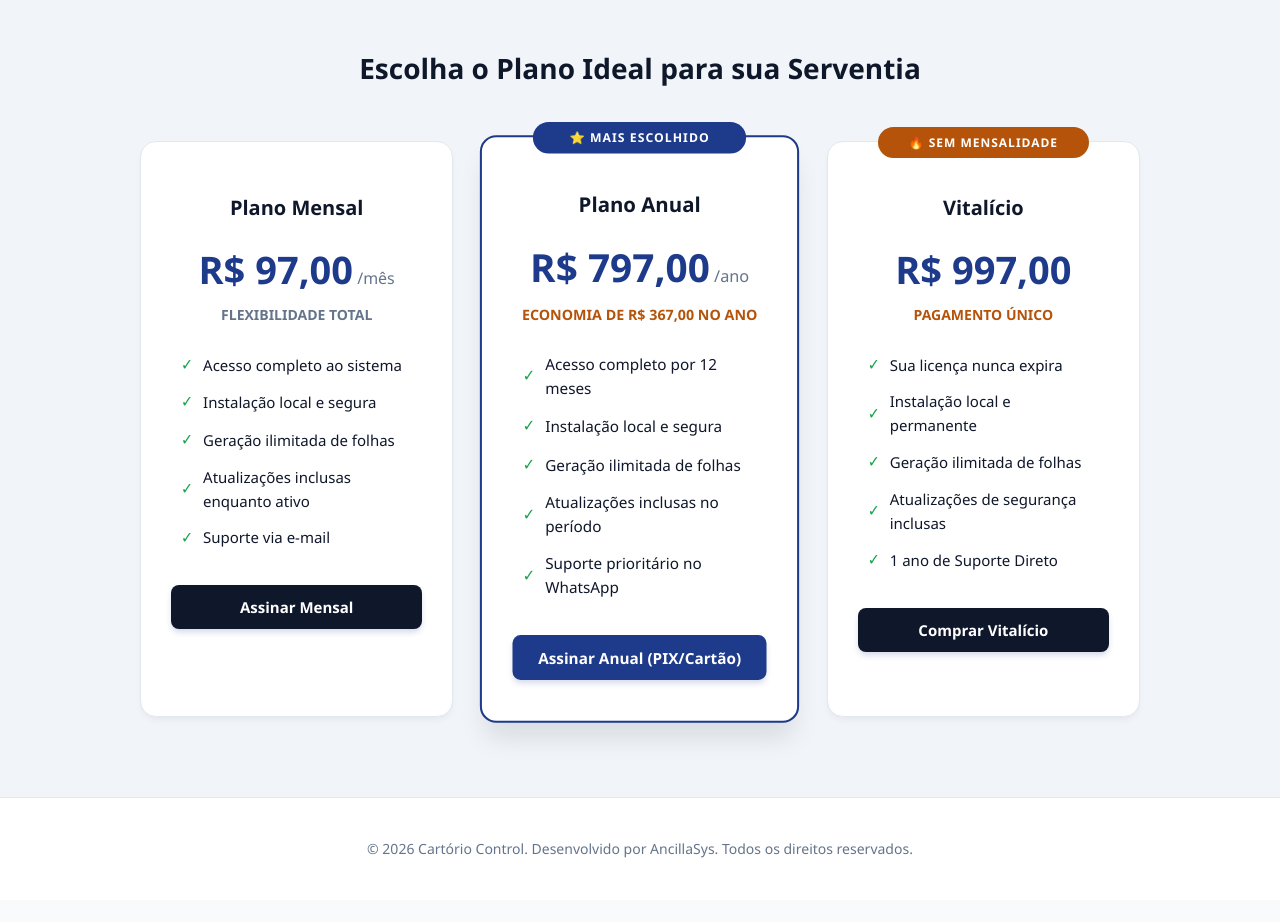
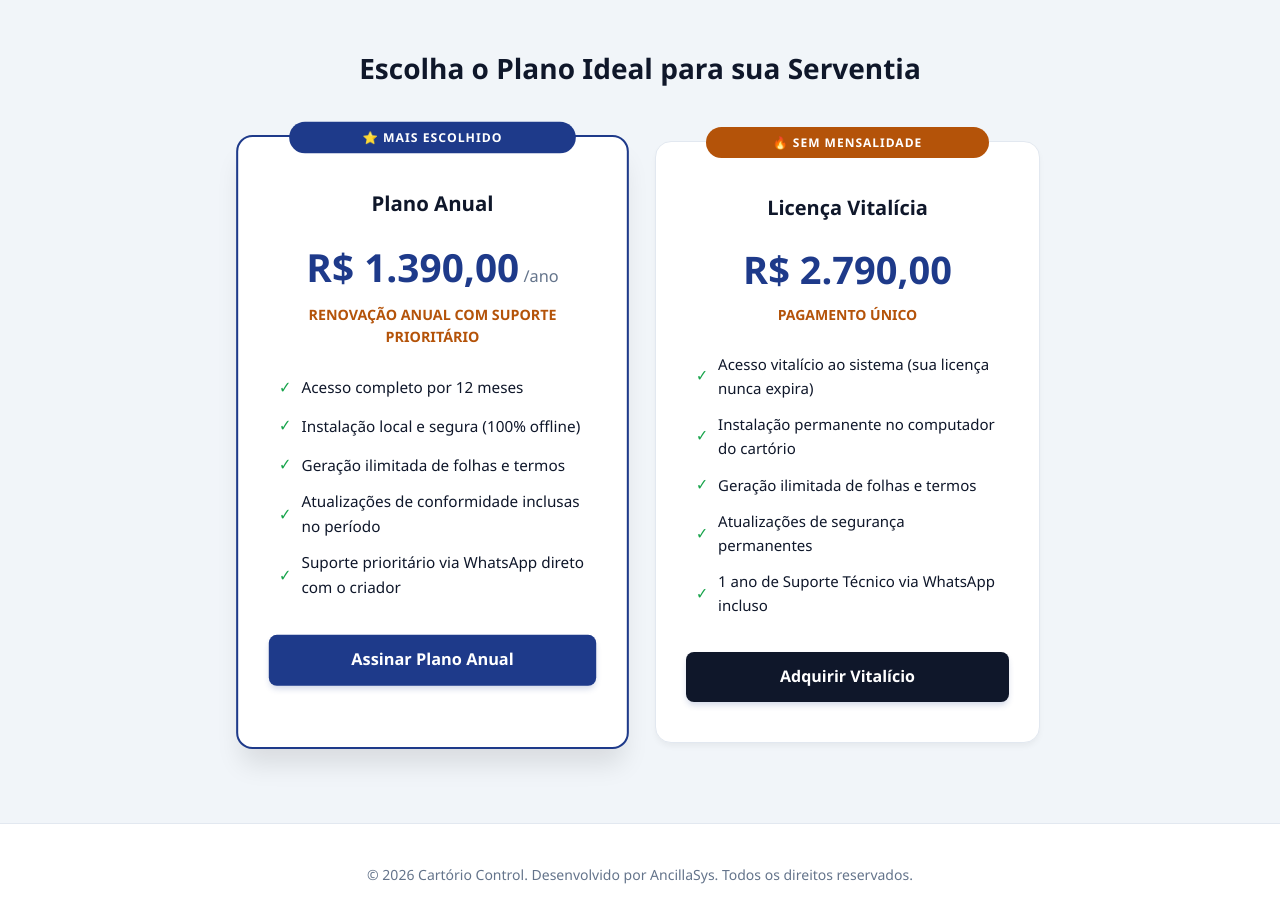
Before and after one commit to ancillasys/ancillasys, a plain HTML site: page index.html in a window 1280 px wide. Shown: the part 1500-2422 px from the top of the page. Before the commit the page ends 2400 px from the top, so only its background shows below. Drawn offline with Linux system fonts and the light colour scheme.

Commit message:
Update index.html

```diff
--- a/index.html
+++ b/index.html
@@ -128,59 +128,39 @@
             <div class="container">
                 <h2 class="section-title">Escolha o Plano Ideal para sua Serventia</h2>
 
-                <!-- Usando a classe grid do seu CSS para alinhar os 3 planos -->
-                <div class="grid" style="align-items: stretch; max-width: 1000px; margin: 0 auto;">
+                <div class="grid" style="align-items: stretch; max-width: 800px; margin: 0 auto;">
 
-                    <!-- PLANO MENSAL -->
-                    <div class="price-card" style="border: 1px solid #e2e8f0; box-shadow: 0 4px 6px -1px rgba(0,0,0,0.05);">
-                        <h3 class="price-title" style="margin-top: 10px;">Plano Mensal</h3>
-                        <div class="price-amount" style="font-size: 38px;">R$ 97,00<span style="font-size: 16px; color: var(--text-muted); font-weight: normal;"> /mês</span></div>
-                        <div class="price-subtitle" style="color: var(--text-muted);">FLEXIBILIDADE TOTAL</div>
+                    <div class="price-card" style="border: 2px solid var(--primary); transform: scale(1.02); z-index: 2;">
+                        <div class="badge-vitalicio" style="background-color: var(--primary);">⭐ Mais Escolhido</div>
+                        <h3 class="price-title" style="margin-top: 10px;">Plano Anual</h3>
+                        <div class="price-amount" style="font-size: 38px;">R$ 1.390,00<span style="font-size: 16px; color: var(--text-muted); font-weight: normal;"> /ano</span></div>
+                        <div class="price-subtitle">RENOVAÇÃO ANUAL COM SUPORTE PRIORITÁRIO</div>
                         <ul class="price-features-list" style="margin-top: 20px;">
-                            <li>Acesso completo ao sistema</li>
-                            <li>Instalação local e segura</li>
-                            <li>Geração ilimitada de folhas</li>
-                            <li>Atualizações inclusas enquanto ativo</li>
-                            <li>Suporte via e-mail</li>
+                            <li>Acesso completo por 12 meses</li>
+                            <li>Instalação local e segura (100% offline)</li>
+                            <li>Geração ilimitada de folhas e termos</li>
+                            <li>Atualizações de conformidade inclusas no período</li>
+                            <li>Suporte prioritário via WhatsApp direto com o criador</li>
                         </ul>
-                        <a href="SEU_LINK_MENSAL_AQUI" class="btn-download" style="padding: 10px 20px; font-size: 15px; width: 100%; justify-content: center; background-color: var(--dark);">
-                            Assinar Mensal
+                        <a href="SEU_LINK_ANUAL_AQUI" class="btn-download" style="padding: 12px 24px; font-size: 16px; width: 100%; justify-content: center;">
+                            Assinar Plano Anual
                         </a>
                     </div>
 
-                    <!-- PLANO ANUAL (DESTAQUE) -->
-                    <div class="price-card" style="border: 2px solid var(--primary); transform: scale(1.02); z-index: 2;">
-                        <div class="badge-vitalicio" style="background-color: var(--primary);">⭐ Mais Escolhido</div>
-                        <h3 class="price-title" style="margin-top: 10px;">Plano Anual</h3>
-                        <div class="price-amount" style="font-size: 38px;">R$ 797,00<span style="font-size: 16px; color: var(--text-muted); font-weight: normal;"> /ano</span></div>
-                        <div class="price-subtitle">ECONOMIA DE R$ 367,00 NO ANO</div>
-                        <ul class="price-features-list" style="margin-top: 20px;">
-                            <li>Acesso completo por 12 meses</li>
-                            <li>Instalação local e segura</li>
-                            <li>Geração ilimitada de folhas</li>
-                            <li>Atualizações inclusas no período</li>
-                            <li>Suporte prioritário no WhatsApp</li>
-                        </ul>
-                        <a href="SEU_LINK_ANUAL_AQUI" class="btn-download" style="padding: 10px 20px; font-size: 15px; width: 100%; justify-content: center;">
-                            Assinar Anual (PIX/Cartão)
-                        </a>
-                    </div>
-
-                    <!-- LICENÇA VITALÍCIA -->
-                    <div class="price-card" style="border: 1px solid #e2e8f0; box-shadow: 0 4px 6px -1px rgba(0,0,0,0.05);">
+                    <div class="price-card" style="border: 1px solid #e2e8f0; box-shadow: 0 4px 6px -1px rgba(0,0,0,0.05); background-color: #fff;">
                         <div class="badge-vitalicio" style="background-color: var(--accent);">🔥 Sem Mensalidade</div>
-                        <h3 class="price-title" style="margin-top: 10px;">Vitalício</h3>
-                        <div class="price-amount" style="font-size: 38px;">R$ 997,00</div>
+                        <h3 class="price-title" style="margin-top: 10px;">Licença Vitalícia</h3>
+                        <div class="price-amount" style="font-size: 38px;">R$ 2.790,00</div>
                         <div class="price-subtitle" style="color: var(--accent);">PAGAMENTO ÚNICO</div>
                         <ul class="price-features-list" style="margin-top: 20px;">
-                            <li>Sua licença nunca expira</li>
-                            <li>Instalação local e permanente</li>
-                            <li>Geração ilimitada de folhas</li>
-                            <li>Atualizações de segurança inclusas</li>
-                            <li>1 ano de Suporte Direto</li>
+                            <li>Acesso vitalício ao sistema (sua licença nunca expira)</li>
+                            <li>Instalação permanente no computador do cartório</li>
+                            <li>Geração ilimitada de folhas e termos</li>
+                            <li>Atualizações de segurança permanentes</li>
+                            <li>1 ano de Suporte Técnico via WhatsApp incluso</li>
                         </ul>
-                        <a href="SEU_LINK_VITALICIO_AQUI" class="btn-download" style="padding: 10px 20px; font-size: 15px; width: 100%; justify-content: center; background-color: var(--dark);">
-                            Comprar Vitalício
+                        <a href="SEU_LINK_VITALICIO_AQUI" class="btn-download" style="padding: 12px 24px; font-size: 16px; width: 100%; justify-content: center; background-color: var(--dark);">
+                            Adquirir Vitalício
                         </a>
                     </div>
 
```
